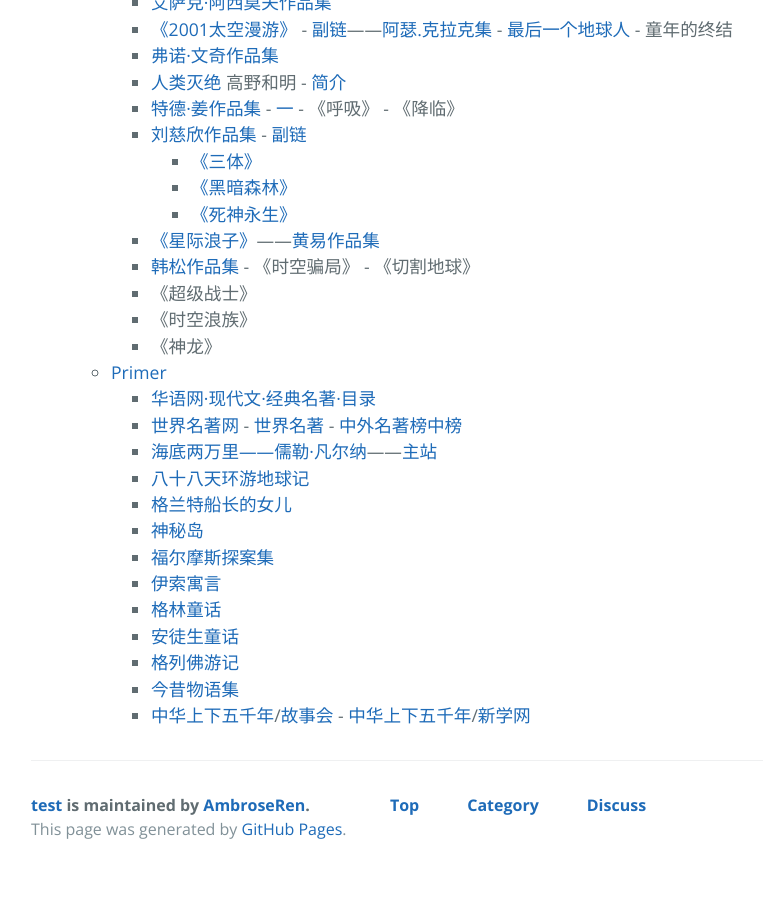
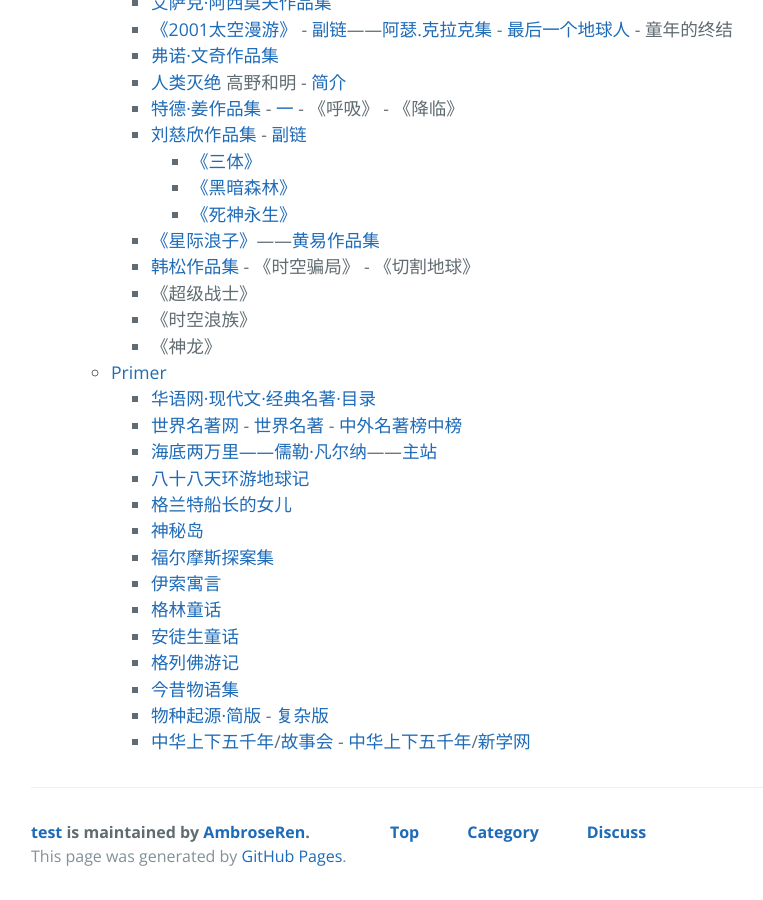
Before and after one commit to AmbroseRen/test, a Jekyll site: the page built from Library/BookListsOne.md, in a window 1280 px wide and 900 px high, scrolled down 5000 px. Shown: the whole window, without its empty margins (193-956 px from the left). Built offline with Jekyll 4.4.1, drawn with Linux system fonts in a browser that asks for light colours; our own code applies the rules of GitHub Pages for plain Markdown files; the repository's description, which GitHub fills in, is left out; before the commit the page ends 5873 px from its top, so only the background shows below that.

Commit message:
Update BookListsOne.md

```diff
--- a/Library/BookListsOne.md
+++ b/Library/BookListsOne.md
@@ -294,6 +294,7 @@
                     <li><a href="https://www.thn21.com/Article/chang/6224.html">安徒生童话</a></li>
                     <li><a href="http://www.dushu369.com/waiguomingzhu/glfyj/">格列佛游记</a></li>
 		    <li><a href="https://cdn.jsdelivr.net/gh/AmbroseRen/Picture@master/book/Literature/Novel/今昔物语集.pdf">今昔物语集</a></li>
+                    <li><a href="https://cdn.jsdelivr.net/gh/AmbroseRen/Picture@master/book/History/物种起源 .pdf">物种起源·简版</a> - <a href="https://cdn.jsdelivr.net/gh/AmbroseRen/Picture@master/book/History/達爾文：物種起源.pdf">复杂版</a></li>
 		    <li><a href="http://www.bestgushi.com/l/5000nian/">中华上下五千年</a>/<a href="http://www.bestgushi.com/">故事会</a> - <a href="http://www.newxue.com/mingzhu/sxwqn/">中华上下五千年</a>/<a href="http://www.newxue.com/">新学网</a></li>
                 </ul>
             </li>
```
